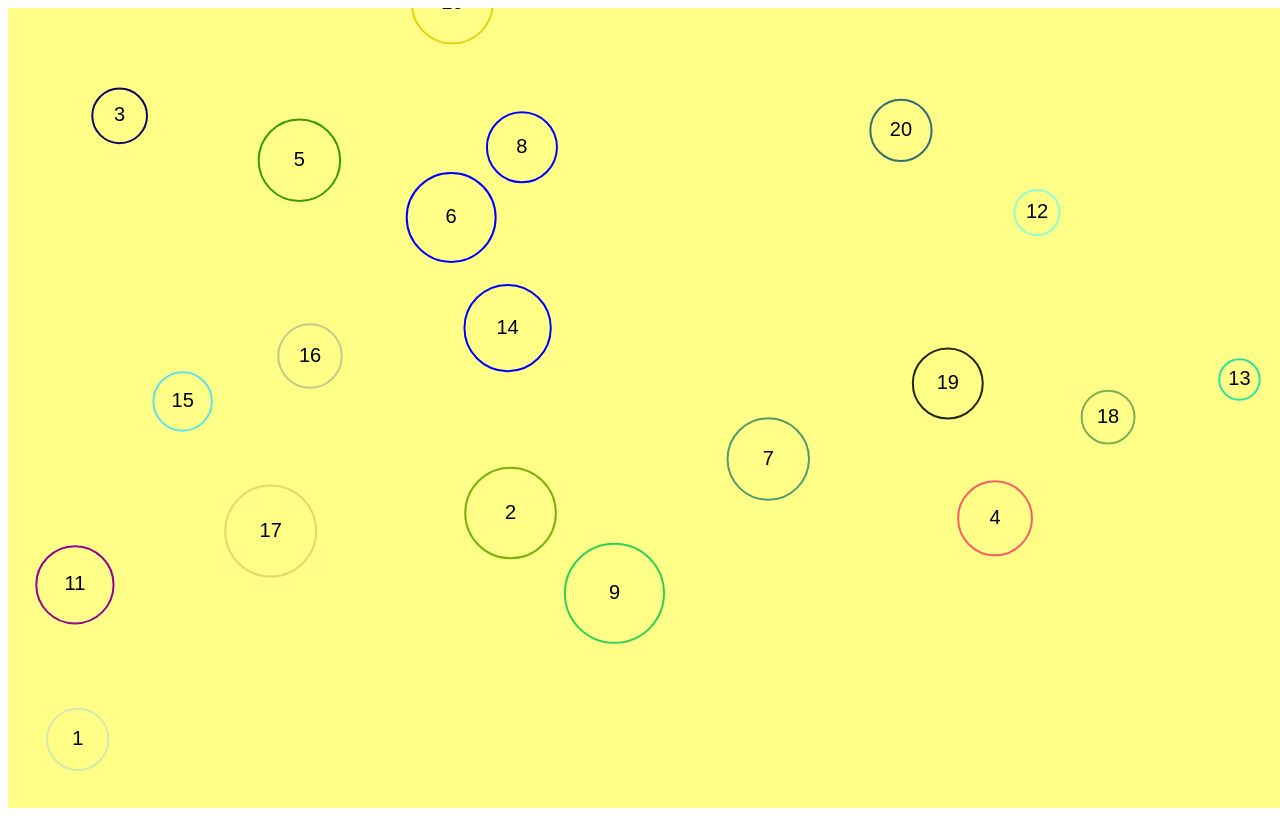
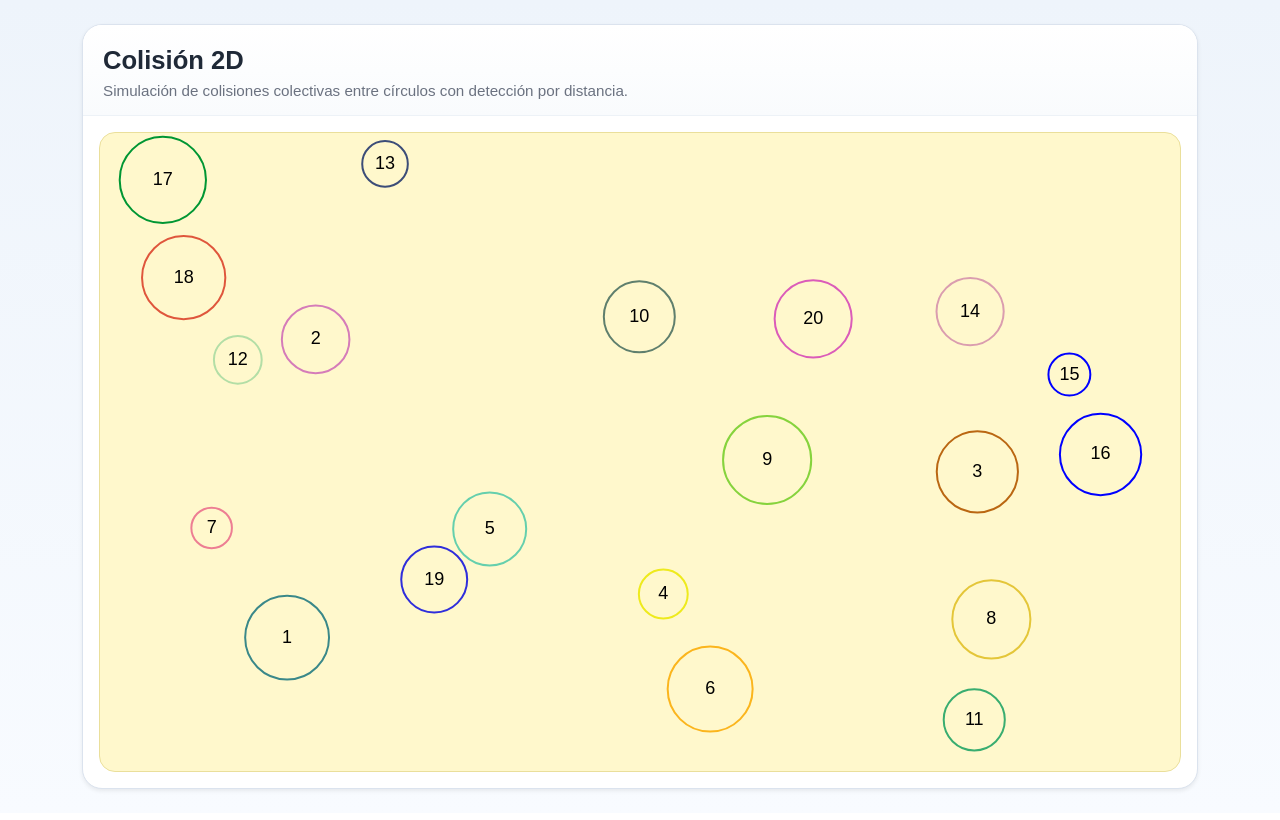
Before and after one commit to as9689138/graf-canvasCollision, a plain HTML site: page index.html in a window 1280 px wide. Drawn offline with nearby package versions, Linux system fonts and the light colour scheme.

Commit message:
Versión 4.0 Remota - Ajustes de diseño y aparición de circulos

```diff
--- a/colision.js
+++ b/colision.js
@@ -1,13 +1,5 @@
 const canvas = document.getElementById("canvas");
 let ctx = canvas.getContext("2d");
-
-// Obtiene las dimensiones de la pantalla actual
-const window_height = window.innerHeight;
-const window_width = window.innerWidth;
-
-canvas.height = window_height;
-canvas.width = window_width;
-canvas.style.background = "#ff8";
 
 class Circle {
     constructor(x, y, radius, color, text, speed) {
@@ -21,25 +13,26 @@ class Circle {
         this.text = text;
         this.speed = speed;
 
-        // Dirección inicial aleatoria
         this.dx = (Math.random() < 0.5 ? -1 : 1) * this.speed;
         this.dy = (Math.random() < 0.5 ? -1 : 1) * this.speed;
 
-        // Para efecto flash
         this.flashFrames = 0;
     }
 
     draw(context) {
         context.beginPath();
         context.strokeStyle = this.color;
-        context.textAlign = "center";
-        context.textBaseline = "middle";
-        context.font = "20px Arial";
-        context.fillStyle = "#000";
-        context.fillText(this.text, this.posX, this.posY);
         context.lineWidth = 2;
         context.arc(this.posX, this.posY, this.radius, 0, Math.PI * 2, false);
         context.stroke();
+        context.closePath();
+
+        context.beginPath();
+        context.fillStyle = "#000";
+        context.textAlign = "center";
+        context.textBaseline = "middle";
+        context.font = "18px Arial";
+        context.fillText(this.text, this.posX, this.posY);
         context.closePath();
     }
 
@@ -48,12 +41,24 @@ class Circle {
         this.posY += this.dy;
     }
 
-    checkBorderCollision() {
-        if (this.posX + this.radius > window_width || this.posX - this.radius < 0) {
+    checkBorderCollision(canvasWidth, canvasHeight) {
+        if (this.posX + this.radius >= canvasWidth) {
+            this.posX = canvasWidth - this.radius;
             this.dx = -this.dx;
         }
 
-        if (this.posY + this.radius > window_height || this.posY - this.radius < 0) {
+        if (this.posX - this.radius <= 0) {
+            this.posX = this.radius;
+            this.dx = -this.dx;
+        }
+
+        if (this.posY + this.radius >= canvasHeight) {
+            this.posY = canvasHeight - this.radius;
+            this.dy = -this.dy;
+        }
+
+        if (this.posY - this.radius <= 0) {
+            this.posY = this.radius;
             this.dy = -this.dy;
         }
     }
@@ -70,7 +75,7 @@ class Circle {
 
     flashBlue() {
         this.color = "#0000FF";
-        this.flashFrames = 6; // dura unos frames en azul
+        this.flashFrames = 6;
     }
 
     restoreColor() {
@@ -82,9 +87,8 @@ class Circle {
     }
 
     bounceWith(otherCircle) {
-        // Intercambio de velocidades para simular rebote
-        let tempDx = this.dx;
-        let tempDy = this.dy;
+        const tempDx = this.dx;
+        const tempDy = this.dy;
 
         this.dx = otherCircle.dx;
         this.dy = otherCircle.dy;
@@ -92,12 +96,13 @@ class Circle {
         otherCircle.dx = tempDx;
         otherCircle.dy = tempDy;
 
-        // Separación para evitar que se queden encimados
         const dx = otherCircle.posX - this.posX;
         const dy = otherCircle.posY - this.posY;
         const distance = Math.sqrt(dx * dx + dy * dy);
 
-        if (distance === 0) return;
+        if (distance === 0) {
+            return;
+        }
 
         const overlap = (this.radius + otherCircle.radius) - distance;
         const unitX = dx / distance;
@@ -110,32 +115,95 @@ class Circle {
         otherCircle.posY += unitY * (overlap / 2);
     }
 
-    update(context) {
+    keepInside(canvasWidth, canvasHeight) {
+        if (this.posX - this.radius < 0) {
+            this.posX = this.radius;
+        }
+
+        if (this.posX + this.radius > canvasWidth) {
+            this.posX = canvasWidth - this.radius;
+        }
+
+        if (this.posY - this.radius < 0) {
+            this.posY = this.radius;
+        }
+
+        if (this.posY + this.radius > canvasHeight) {
+            this.posY = canvasHeight - this.radius;
+        }
+    }
+
+    update(context, canvasWidth, canvasHeight) {
         this.move();
-        this.checkBorderCollision();
+        this.checkBorderCollision(canvasWidth, canvasHeight);
         this.restoreColor();
         this.draw(context);
     }
 }
 
-// Crear un array para almacenar N círculos
 let circles = [];
 
-// Función para generar círculos aleatorios
+function resizeCanvas() {
+    canvas.width = canvas.clientWidth;
+    canvas.height = canvas.clientHeight;
+
+    circles.forEach(circle => {
+        circle.keepInside(canvas.width, canvas.height);
+    });
+}
+
+function randomColor() {
+    return `#${Math.floor(Math.random() * 16777215).toString(16).padStart(6, "0")}`;
+}
+
+function randomBetween(min, max) {
+    return Math.random() * (max - min) + min;
+}
+
+function randomPosition(radius, max) {
+    return Math.random() * (max - radius * 2) + radius;
+}
+
 function generateCircles(n) {
+    circles = [];
+
     for (let i = 0; i < n; i++) {
-        let radius = Math.random() * 30 + 20; // Radio entre 20 y 50
-        let x = Math.random() * (window_width - radius * 2) + radius;
-        let y = Math.random() * (window_height - radius * 2) + radius;
-        let color = `#${Math.floor(Math.random() * 16777215).toString(16).padStart(6, "0")}`;
-        let speed = Math.random() * 4 + 1; // Velocidad entre 1 y 5
-        let text = (i + 1).toString();
+
+        let radius = randomBetween(20, 45);
+        let x;
+        let y;
+        let validPosition = false;
+
+        while (!validPosition) {
+
+            x = randomPosition(radius, canvas.width);
+            y = randomPosition(radius, canvas.height);
+
+            validPosition = true;
+
+            for (let j = 0; j < circles.length; j++) {
+
+                let dx = circles[j].posX - x;
+                let dy = circles[j].posY - y;
+                let distance = Math.sqrt(dx * dx + dy * dy);
+
+                if (distance < circles[j].radius + radius) {
+                    validPosition = false;
+                    break;
+                }
+
+            }
+
+        }
+
+        const color = randomColor();
+        const speed = randomBetween(1, 5);
+        const text = (i + 1).toString();
 
         circles.push(new Circle(x, y, radius, color, text, speed));
     }
 }
 
-// Detectar colisiones entre todos los círculos
 function handleCircleCollisions() {
     for (let i = 0; i < circles.length; i++) {
         for (let j = i + 1; j < circles.length; j++) {
@@ -148,19 +216,20 @@ function handleCircleCollisions() {
     }
 }
 
-// Función para animar los círculos
 function animate() {
-    ctx.clearRect(0, 0, window_width, window_height);
+    ctx.clearRect(0, 0, canvas.width, canvas.height);
 
     handleCircleCollisions();
 
     circles.forEach(circle => {
-        circle.update(ctx);
+        circle.update(ctx, canvas.width, canvas.height);
     });
 
     requestAnimationFrame(animate);
 }
 
-// Generar 20 círculos y comenzar la animación
+resizeCanvas();
 generateCircles(20);
 animate();
+
+window.addEventListener("resize", resizeCanvas);
--- a/index.html
+++ b/index.html
@@ -1,12 +1,42 @@
 <!DOCTYPE html>
 <html lang="en">
-    <head> <meta charset="UTF-8">
+<head>
+    <meta charset="UTF-8">
     <meta name="viewport" content="width=device-width, initial-scale=1.0">
-    <title>Colision 2D</title>
+    <title>Colisión 2D</title>
+
+    <!-- Bootstrap -->
+    <link
+        href="https://cdn.jsdelivr.net/npm/bootstrap@5.3.3/dist/css/bootstrap.min.css"
+        rel="stylesheet"
+    >
+
+    <!-- CSS propio -->
+    <link rel="stylesheet" href="styles.css">
 </head>
 
 <body>
-    <canvas id="canvas" width="800" height="600"></canvas>
+    <main class="app-wrapper">
+        <div class="container py-4">
+            <div class="row justify-content-center">
+                <div class="col-12">
+                    <div class="collision-card shadow-sm">
+                        <div class="card-header-custom">
+                            <h1 class="title mb-1">Colisión 2D</h1>
+                            <p class="subtitle mb-0">
+                                Simulación de colisiones colectivas entre círculos con detección por distancia.
+                            </p>
+                        </div>
+
+                        <div class="canvas-wrapper">
+                            <canvas id="canvas"></canvas>
+                        </div>
+                    </div>
+                </div>
+            </div>
+        </div>
+    </main>
+
     <script src="colision.js"></script>
 </body>
 </html>
--- /dev/null
+++ b/styles.css
@@ -0,0 +1,63 @@
+:root {
+    --bg-main: #f4f7fb;
+    --card-bg: #ffffff;
+    --text-main: #1f2937;
+    --text-soft: #6b7280;
+    --border-soft: #dbe3ee;
+    --canvas-bg: #fff8cc;
+}
+
+* {
+    box-sizing: border-box;
+}
+
+body {
+    margin: 0;
+    min-height: 100vh;
+    background: linear-gradient(180deg, #eef4fb 0%, #f8fbff 100%);
+    font-family: Arial, Helvetica, sans-serif;
+    color: var(--text-main);
+}
+
+.app-wrapper {
+    min-height: 100vh;
+    display: flex;
+    align-items: center;
+}
+
+.collision-card {
+    background: var(--card-bg);
+    border: 1px solid var(--border-soft);
+    border-radius: 20px;
+    overflow: hidden;
+}
+
+.card-header-custom {
+    padding: 1.25rem 1.25rem 0.75rem 1.25rem;
+    border-bottom: 1px solid #edf2f7;
+    background: linear-gradient(180deg, #ffffff 0%, #f9fbfd 100%);
+}
+
+.title {
+    font-size: clamp(1.4rem, 2vw, 2rem);
+    font-weight: 700;
+    margin: 0;
+}
+
+.subtitle {
+    font-size: 0.95rem;
+    color: var(--text-soft);
+}
+
+.canvas-wrapper {
+    padding: 1rem;
+}
+
+#canvas {
+    display: block;
+    width: 100%;
+    height: clamp(500px, 80vh, 900px);
+    background: var(--canvas-bg);
+    border: 1px solid #eadf9b;
+    border-radius: 16px;
+}
```
